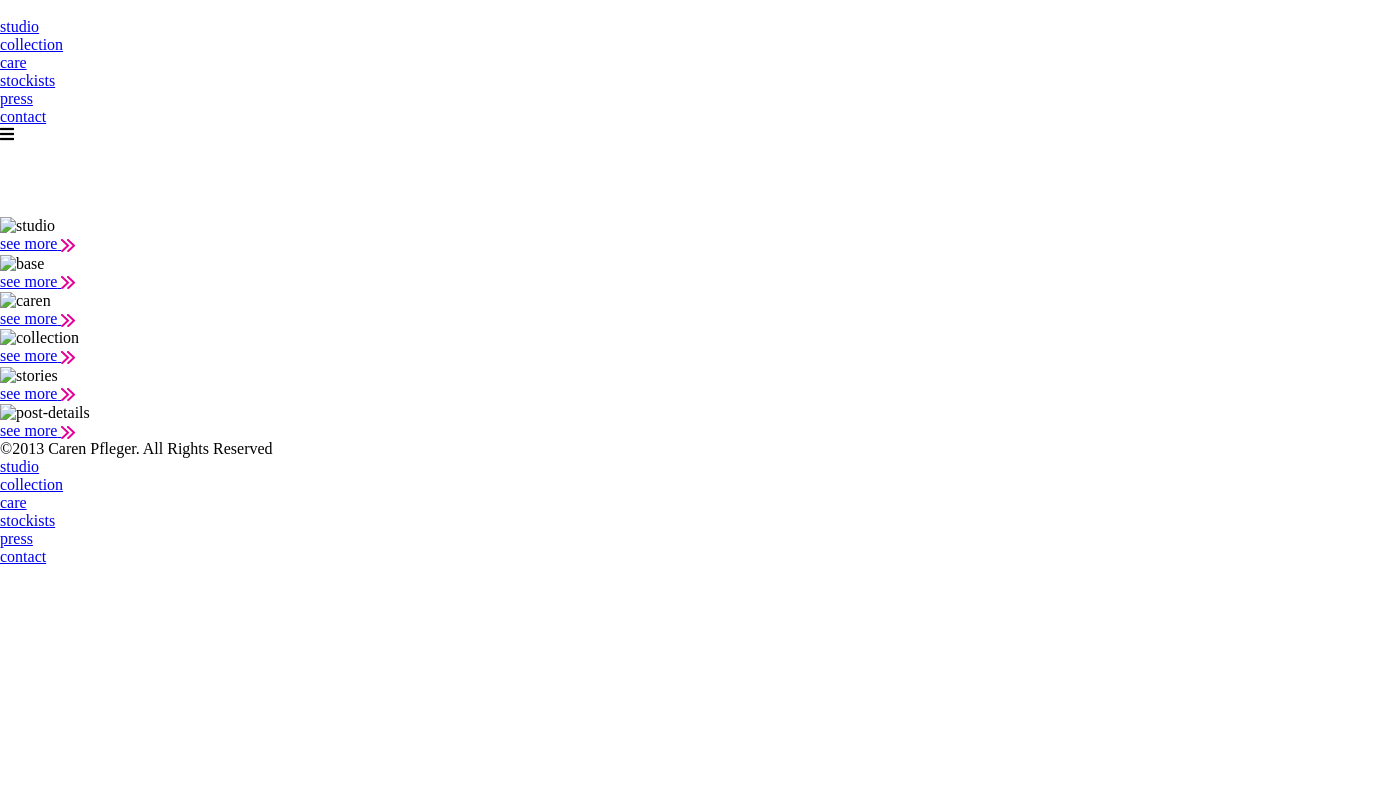
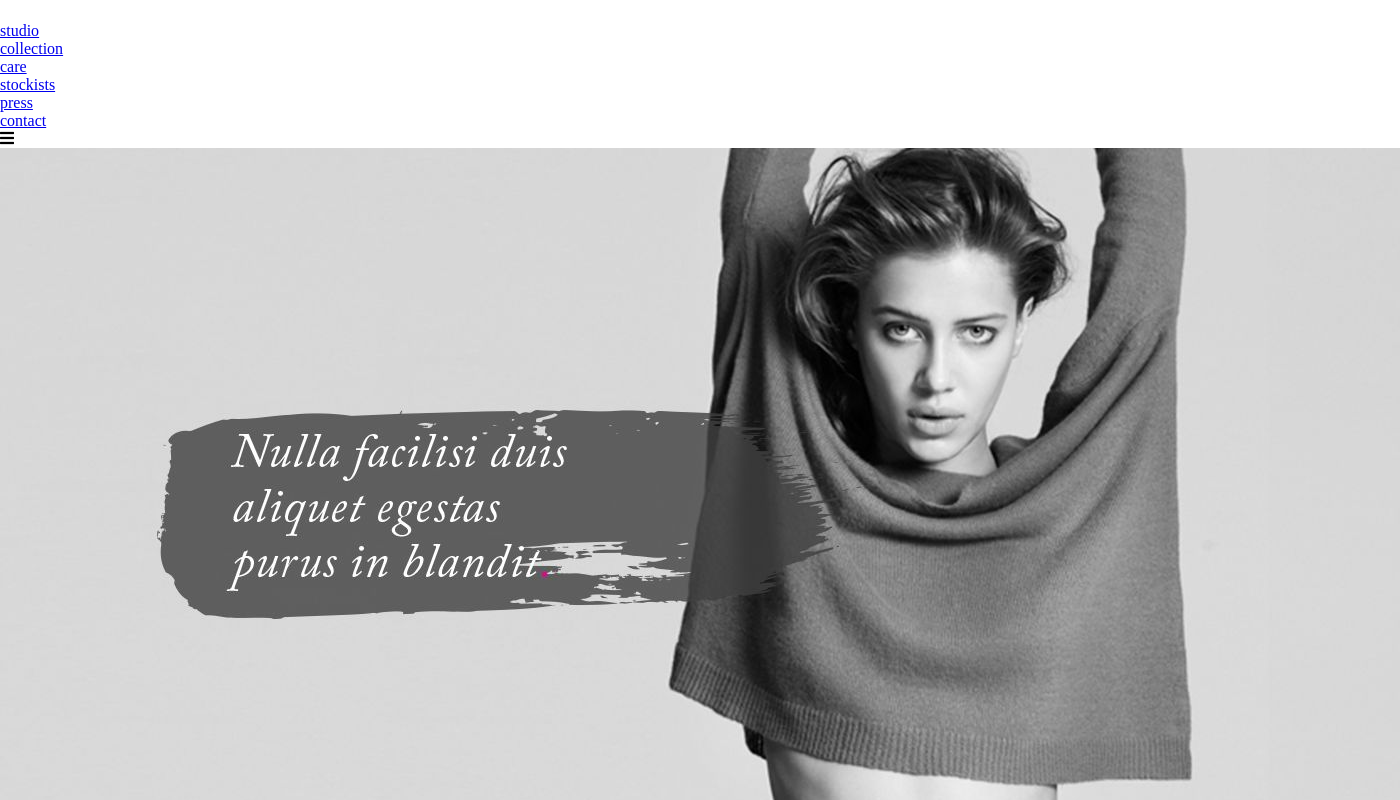
Before and after one commit to ssarathprdxn/CAREN, a plain HTML site: page index.html in a window 1280 px wide. Shown: the top 800 px of the page, 1400 px wide, since content can reach past the window. Drawn offline with Linux system fonts and the light colour scheme; files whose address does not match are found by name.

Commit message:
feat:image path added

```diff
--- a/index.html
+++ b/index.html
@@ -39,7 +39,7 @@
       <!--header starts here-->
       <header>
         <div class="wrapper">
-         <h1><a href="#FIXME" title="Carenpfleger"><img src="logo-carenpfleger.png"  alt=""></a></h1>
+         <h1><a href="#FIXME" title="Carenpfleger"><img src="assets/images/logo-carenpfleger.png"  alt=""></a></h1>
 
          <nav>
 
@@ -67,10 +67,10 @@
   <div class="banner">
     <span class="arrow left"></span>
         <ul>
-          <li class="active"><figure><img src="banner.jpg" alt=""></figure></li>
-          <li><figure><img src="banner.jpg" alt=""></figure></li>
-          <li><figure><img src="banner.jpg" alt=""></figure></li>
-          <li><figure><img src="banner.jpg" alt=""></figure></li>
+          <li class="active"><figure><img src="assets/images/banner.jpg" alt=""></figure></li>
+          <li><figure><img src="assets/images/banner.jpg" alt=""></figure></li>
+          <li><figure><img src="assets/images/banner.jpg" alt=""></figure></li>
+          <li><figure><img src="assets/images/banner.jpg" alt=""></figure></li>
         </ul>
     <span class="arrow right"></span>
  </div>
@@ -79,45 +79,42 @@
    <!-- portfolio starts here -->
    <div class="blogs">
     <div class="wrapper">
-
-
-
         <div class="container">
-            <img src="studio.jpg" alt="studio" class="image">
+            <img src="assets/images/studio.jpg" alt="studio" class="image">
             <div class="middle">
             <a href="#FIXME" title="See More"><span class="uppercase">see more</span> <img src="home-content-hover.png" alt="home-content-hover"></a>
             </div>
           </div>
 
             <div class="container">
-             <img src="base.jpg" alt="base" class="image">
+             <img src="assets/images/base.jpg" alt="base" class="image">
              <div class="middle">
               <a href="#FIXME"  title="See More"><span class="uppercase">see more</span> <img src="home-content-hover.png" alt="home-content-hover"></a>
              </div>
            </div>
 
            <div class="container">
-            <img src="caren.jpg" alt="caren" class="image">
+            <img src="assets/images/caren.jpg" alt="caren" class="image">
             <div class="middle">
             <a href="#FIXME" title="See More"> <span class="uppercase">see more</span> <img src="home-content-hover.png" alt="home-content-hover"></a>
             </div>
           </div>
 
           <div class="container">
-            <img src="collection.jpg" alt="collection" class="image">
+            <img src="assets/images/collection.jpg" alt="collection" class="image">
             <div class="middle">
              <a href="#FIXME" title="See More"><span class="uppercase">see more</span> <img src="home-content-hover.png" alt="home-content-hover"></a>
             </div>
           </div>
 
           <div class="container">
-            <img src="stories.jpg" alt="stories" class="image">
+            <img src="assets/images/stories.jpg" alt="stories" class="image">
             <div class="middle">
              <a href="#FIXME" title="See More"><span class="uppercase">see more</span> <img src="home-content-hover.png" alt="home-content-hover"></a>                </div>
           </div>
 
           <div class="container">
-            <img src="post-details.jpg" alt="post-details" class="image">
+            <img src="assets/images/post-details.jpg" alt="post-details" class="image">
             <div class="middle">
              <a href="#FIXME" title="See More"><span class="uppercase">see more</span> <img src="home-content-hover.png" alt="home-content-hover"></a>
             </div>
```
